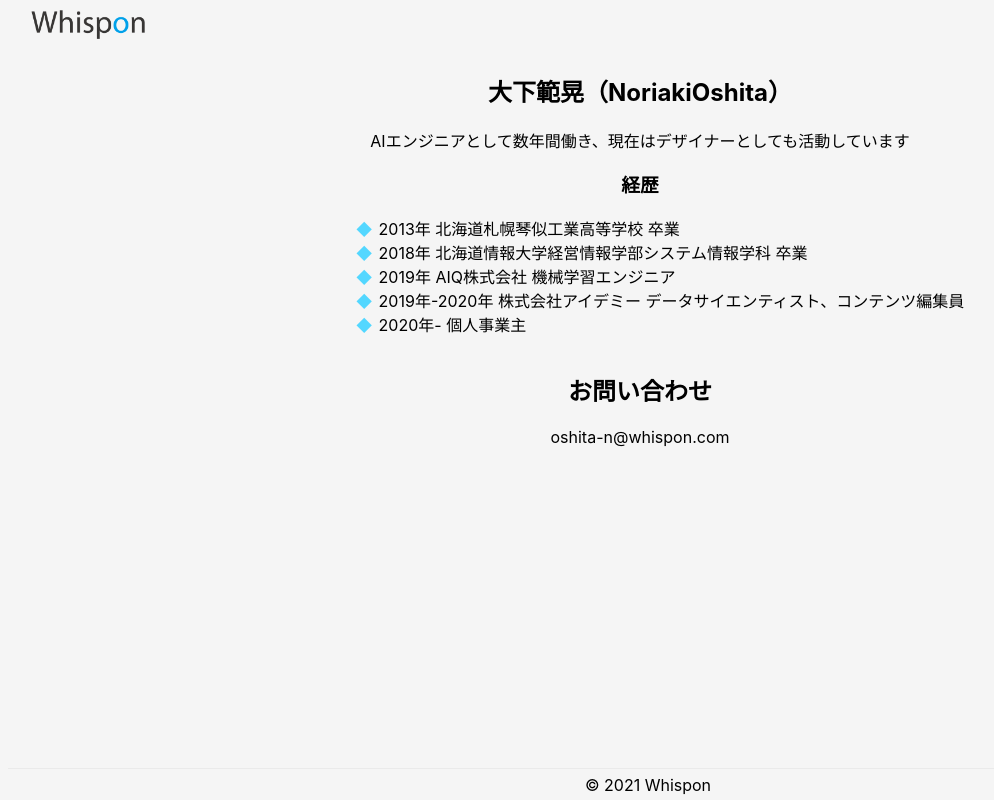
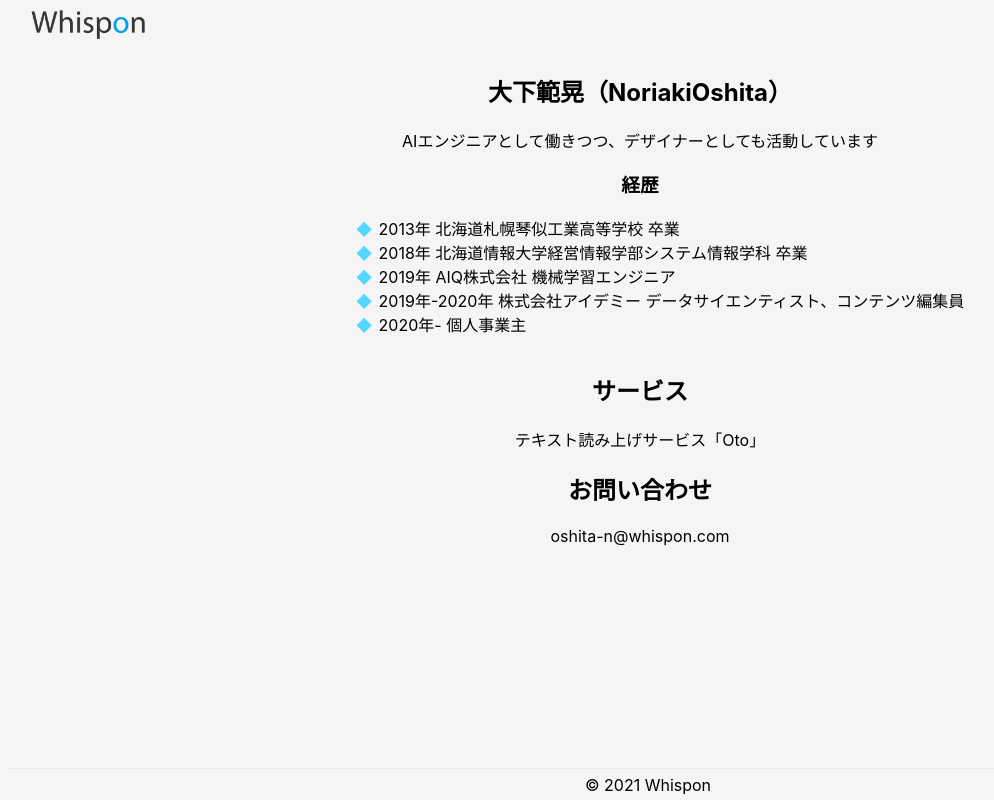
Before and after one commit to oshita-n/whispon_lp, a Next.js app: page / in a window 1280 px wide. Shown: the whole page, without its empty margins (0-994 px from the left). Built offline with nearby package versions, Linux system fonts and the light colour scheme.

Commit message:
🔨 リンクの追加

```diff
--- a/pages/index.tsx
+++ b/pages/index.tsx
@@ -12,7 +12,7 @@
       <main className={styles.main}>
         <div className={styles.contents}>
           <h2>大下範晃（NoriakiOshita）</h2>
-          <p>AIエンジニアとして数年間働き、現在はデザイナーとしても活動しています</p>
+          <p>AIエンジニアとして働きつつ、デザイナーとしても活動しています</p>
           <h3>経歴</h3>
           <ul className={styles.ul}>
             <li>2013年 北海道札幌琴似工業高等学校 卒業</li>
@@ -22,6 +22,11 @@
             <li>2020年- 個人事業主</li>
           </ul>
         </div>
+        <div className={styles.contents}>
+          <h2>サービス</h2>
+          <a href="https://otooto.dev">テキスト読み上げサービス「Oto」</a>
+        </div>
+
         <div className={styles.contents}>
           <h2>お問い合わせ</h2>
           <p>oshita-n@whispon.com</p>
--- a/styles/Home.module.css
+++ b/styles/Home.module.css
@@ -16,6 +16,10 @@
 
 .contents p {
   text-align: center;
+}
+
+.contents a:hover {
+  color: #b9b4b4;
 }
 
 .contents {
```
